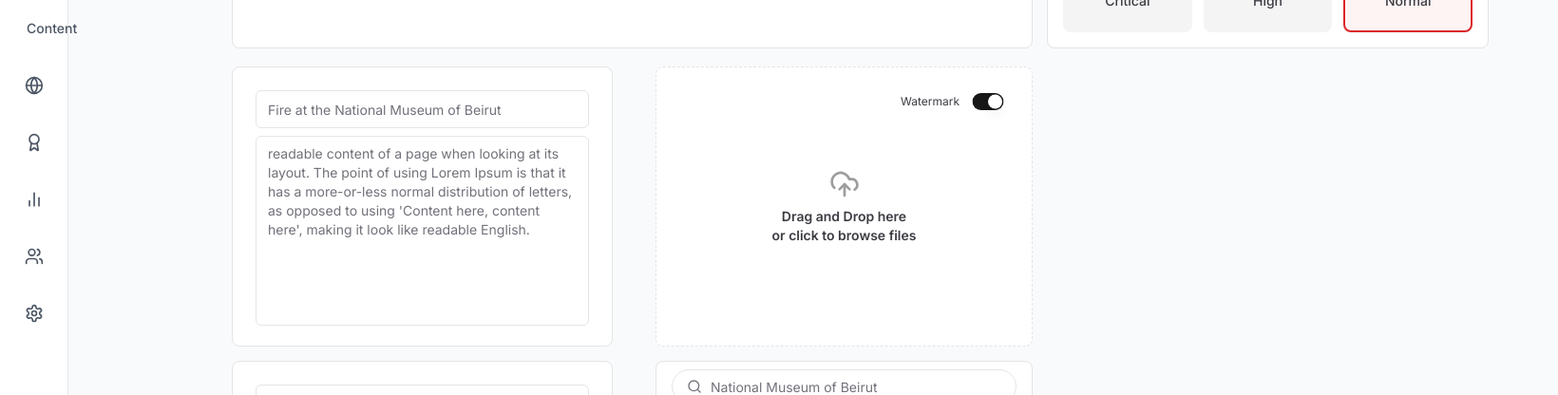
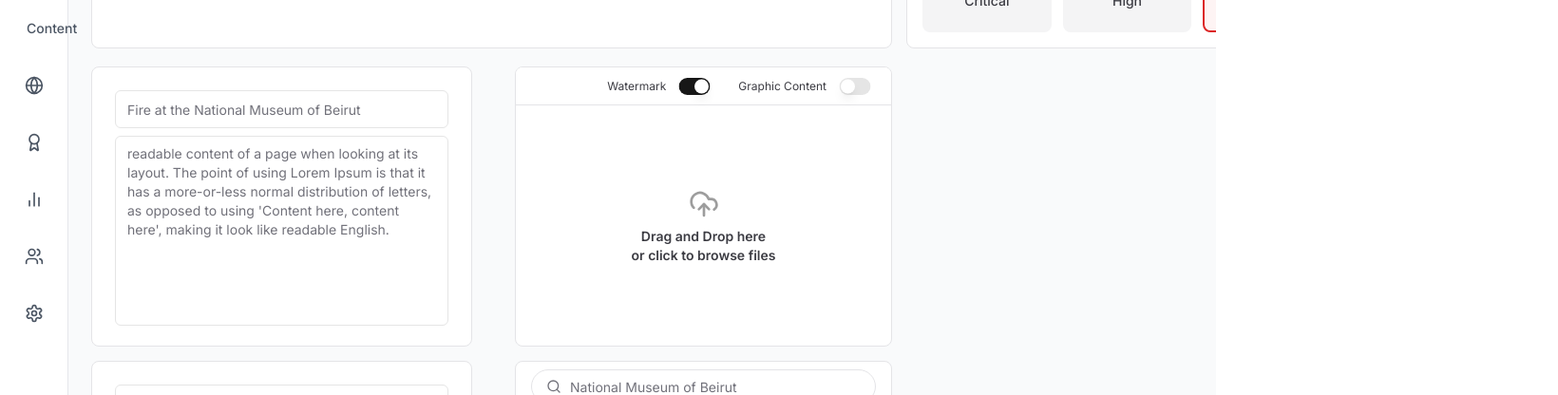
Before and after one commit to anthonykantara/webbolt961news, a Next.js app: page /news/breaking in a window 1280 px wide. Shown: the part 220-636 px from the top of the page at 95% size, 1640 px wide, since content can reach past the window. Built offline with nearby package versions, Linux system fonts and the light colour scheme.

Commit message:
Added "graphic content" toggle

```diff
--- a/app/layout.tsx
+++ b/app/layout.tsx
@@ -19,7 +19,7 @@ export default function RootLayout({
   return (
     <html lang="en">
       <body className={`${inter.className} antialiased`} suppressHydrationWarning>
-        <div className="flex min-h-screen bg-gray-50 relative">
+        <div className="flex min-h-screen bg-gray-50 relative overflow-hidden">
           <Sidebar />
           <main className={cn(
             "flex-1 transition-[margin] duration-300 ease-in-out",
--- a/components/layout/Sidebar.tsx
+++ b/components/layout/Sidebar.tsx
@@ -104,11 +104,11 @@ export function Sidebar() {
       "transition-[width] duration-300 ease-in-out",
       isCollapsed ? "w-[72px]" : "w-[220px]"
     )}>
-      <script
-        dangerouslySetInnerHTML={{
-          __html: `document.documentElement.style.setProperty('--sidebar-width', '${isCollapsed ? "72px" : "220px"}')`
-        }}
-      />
+      <style jsx global>{`
+        :root {
+          --sidebar-width: ${isCollapsed ? "72px" : "220px"};
+        }
+      `}</style>
       <div className={cn(
         "flex items-center transition-all duration-300",
         isCollapsed ? "px-4 py-6 justify-center" : "px-6 py-6"
--- a/components/news/upload/FileUpload.tsx
+++ b/components/news/upload/FileUpload.tsx
@@ -7,6 +7,7 @@ import { cn } from "@/lib/utils";
 
 export function FileUpload() {
   const [watermarkEnabled, setWatermarkEnabled] = useState(true);
+  const [graphicContentEnabled, setGraphicContentEnabled] = useState(false);
   const [isDragging, setIsDragging] = useState(false);
 
   const handleDragOver = (e: React.DragEvent) => {
@@ -30,8 +31,33 @@ export function FileUpload() {
   return (
     <div
       className={cn(
-        "w-[397px] h-[295px] rounded-lg bg-white",
-        "border border-dashed border-[#E4E4E7]",
+        "w-[397px] h-[295px] rounded-lg",
+        "border border-[#E4E4E7] bg-white overflow-hidden"
+      )}
+    >
+      <div className="h-[40px] px-4 border-b border-[#E4E4E7] bg-white flex items-center justify-end gap-6">
+        <div className="flex items-center gap-2">
+          <span className="text-xs text-[#3C3C43]">Watermark</span>
+          <Switch
+            checked={watermarkEnabled}
+            onCheckedChange={setWatermarkEnabled}
+            className="scale-75"
+          />
+        </div>
+        <div className="flex items-center gap-2">
+          <span className="text-xs text-[#3C3C43]">Graphic Content</span>
+          <Switch
+            checked={graphicContentEnabled}
+            onCheckedChange={setGraphicContentEnabled}
+            className="scale-75"
+          />
+        </div>
+      </div>
+
+      <div
+        className={cn(
+          "h-[255px]",
+          "border-dashed border-[#E4E4E7]",
           "flex flex-col items-center justify-center cursor-pointer relative",
           "transition-colors duration-200",
           isDragging && "border-[#0084FF] bg-blue-50/50"
@@ -41,15 +67,6 @@ export function FileUpload() {
         onDrop={handleDrop}
         onClick={() => document.getElementById("file-input")?.click()}
       >
-      <div className="absolute top-6 right-6 flex items-center gap-2">
-        <span className="text-xs text-[#3C3C43]">Watermark</span>
-        <Switch
-          checked={watermarkEnabled}
-          onCheckedChange={setWatermarkEnabled}
-          className="scale-75"
-        />
-      </div>
-
         <CloudUpload className="w-8 h-8 text-[#9D9D9D] mb-2" />
         <p className="text-sm font-semibold text-[#3C3C43] text-center">
           Drag and Drop here<br />or click to browse files
@@ -64,5 +81,6 @@ export function FileUpload() {
           }}
         />
       </div>
+    </div>
   );
 }
```
Lines whose indentation alone changed are shown as unchanged.
